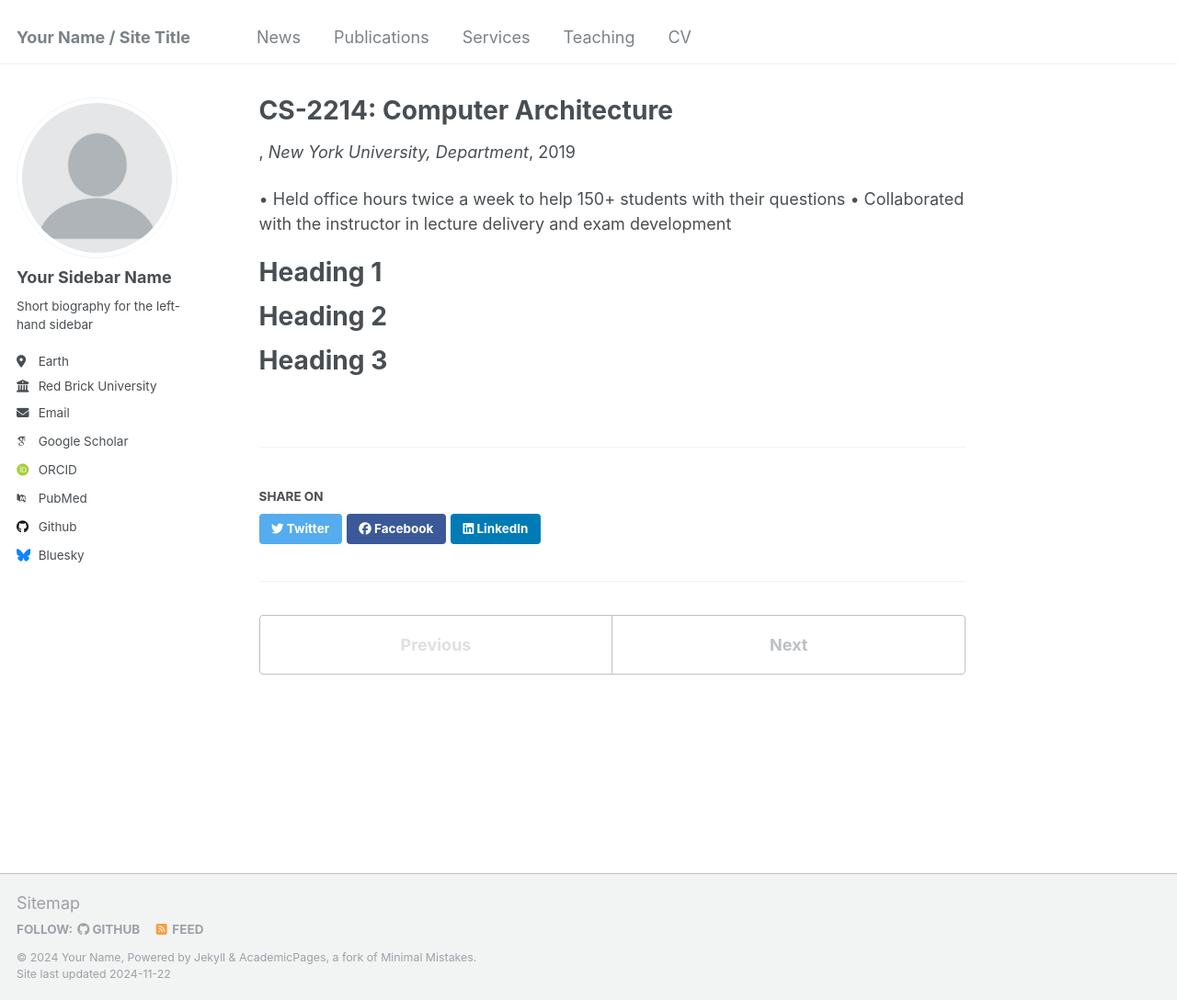
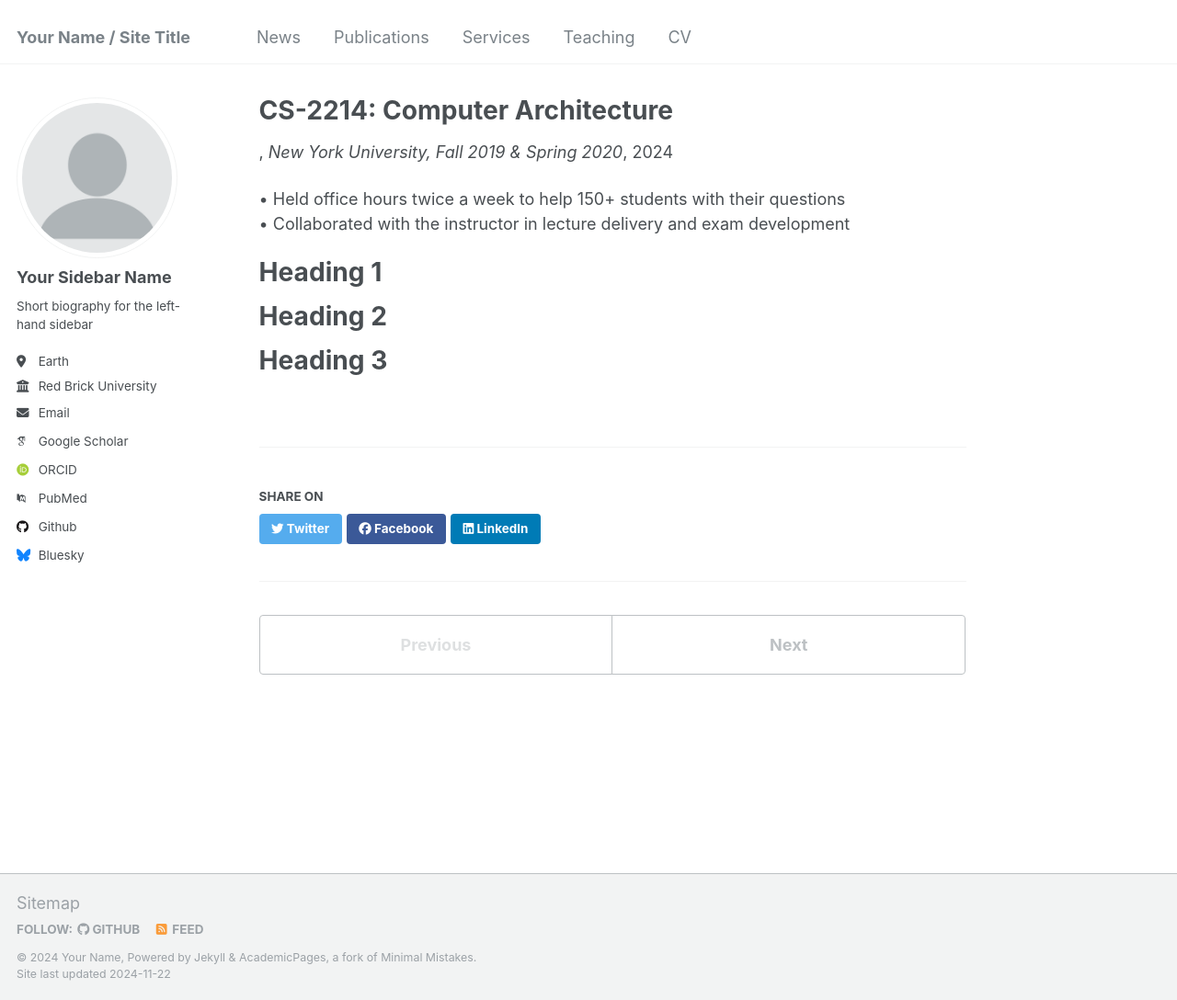
Before and after one commit to zy1296/zhenyao.github.io, a Jekyll site: the page built from _teaching/2014-spring-teaching-1.md, in a window 1280 px wide and 1088 px high. Shown: the whole window at 92% size. Built offline with Jekyll 4.4.1, drawn with Linux system fonts in a browser that asks for light colours; some web fonts are replaced.

Commit message:
Update 2014-spring-teaching-1.md

```diff
--- a/_teaching/2014-spring-teaching-1.md
+++ b/_teaching/2014-spring-teaching-1.md
@@ -2,12 +2,11 @@
 title: "CS-2214: Computer Architecture"
 collection: teaching
 permalink: /teaching/2014-spring-teaching-1
-venue: "New York University, Department"
-date: 2019-09-01
+venue: "New York University, Fall 2019 & Spring 2020"
 location: "New York, NY"
 ---
 
-• Held office hours twice a week to help 150+ students with their questions
+• Held office hours twice a week to help 150+ students with their questions \\
 • Collaborated with the instructor in lecture delivery and exam development
 
 Heading 1
```
